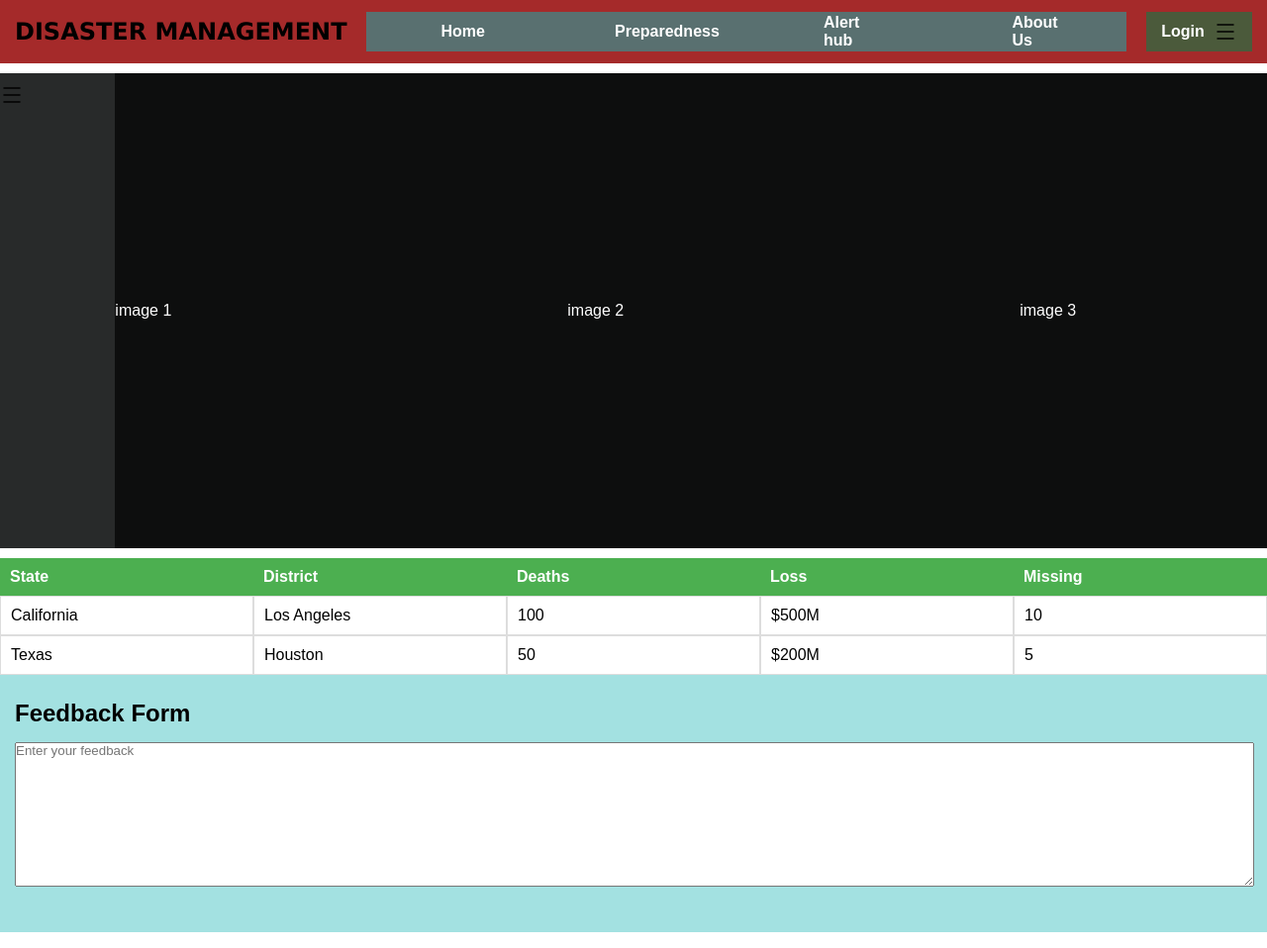
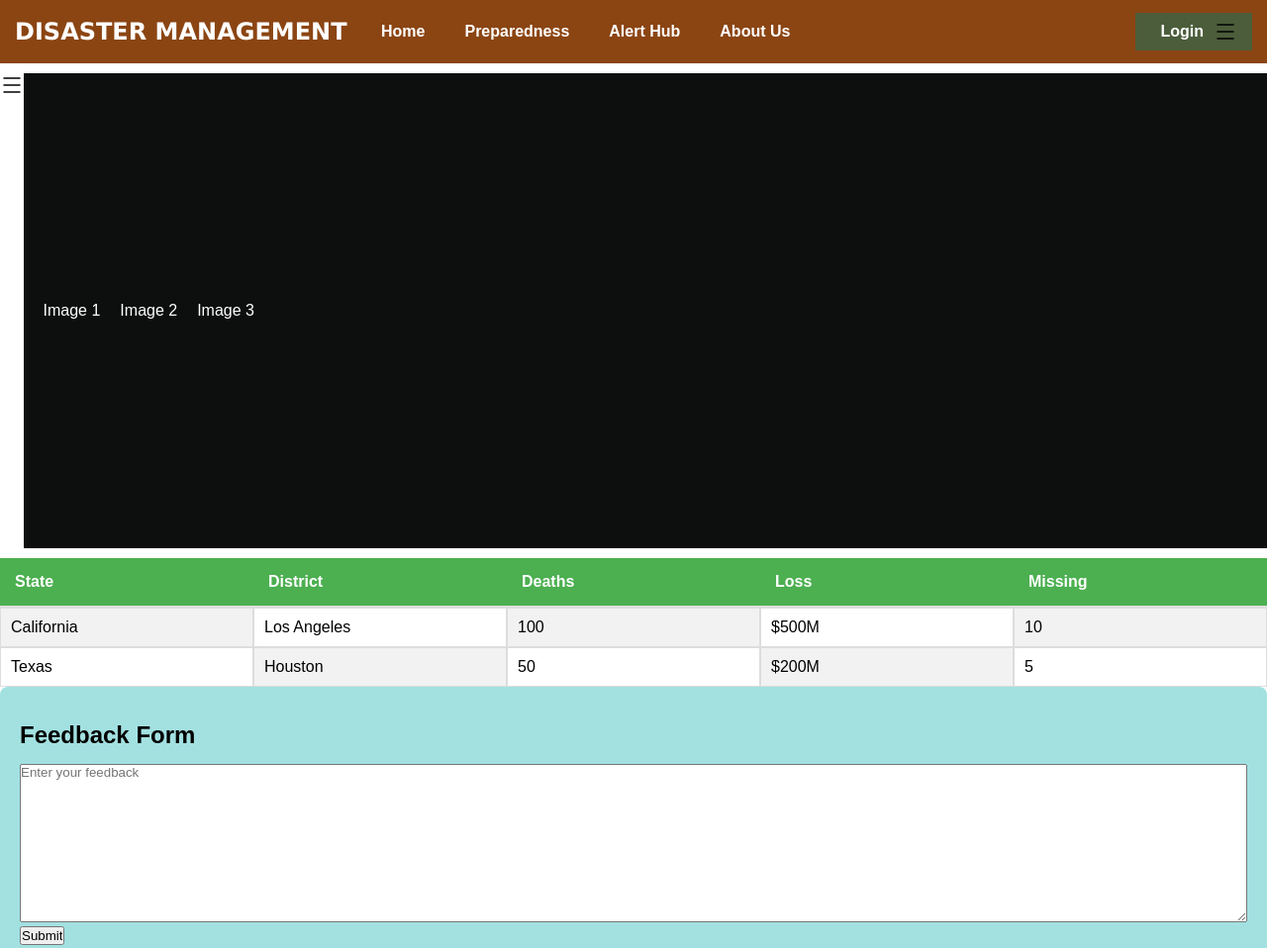
Before and after one commit to Ravjot-Singh/sih-practice, a plain HTML site: page index.html in a window 1280 px wide. Shown: the top 958 px of the page at 99% size. Drawn offline with Linux system fonts and the light colour scheme.

Commit message:
change in colour scheme

```diff
--- a/index.html
+++ b/index.html
@@ -5,66 +5,49 @@
     <meta charset="UTF-8">
     <meta name="viewport" content="width=device-width, initial-scale=1.0">
     <link rel="stylesheet" href="style.css">
-    <title>Document</title>
+    <title>Disaster Management</title>
 </head>
 
 <body>
 
-
-
-    <div class="nav-bar">
-
+    <header class="nav-bar">
         <h2>DISASTER MANAGEMENT</h2>
-
-        <div class="nav-content">
-
+        <nav class="nav-content">
             <a href="#home">Home</a>
             <a href="#Preparedness">Preparedness</a>
-            <a href="#Alert hub">Alert hub</a>
+            <a href="#Alert hub">Alert Hub</a>
             <a href="#About Us">About Us</a>
+        </nav>
+        <div class="login">
+            <a href="#login">Login</a>
+            <img class="ham" src="hamburger.svg" alt="Menu">
+        </div>
+    </header>
 
-        </div>
-
-        <div class="login">
-
-            <a href="#login">Login</a>
-            <img class="ham" src="hamburger.svg" alt="">
-
-        </div>
-    </div>
-
-    <div class="social-media-content">
-
+    <main class="social-media-content">
         <div class="resources">
-
-            <img align="right" src="cross.svg" alt="" class=" res-cross">
-            <p>resources</p>
-
+            <img src="cross.svg" alt="Close" class="res-cross" align="right">
+            <p>Resources</p>
         </div>
 
         <div class="res-button">
-            <img src="hamburger.svg" alt="" class="res-ham">
+            <img src="hamburger.svg" alt="Menu" class="res-ham">
         </div>
 
         <div class="dashboard">
-
-            <img class="exit" align="right" ; src="cross.svg" alt="">
-
+            <img class="exit" src="cross.svg" alt="Close" align="right">
             <p>Videos</p>
             <p>History</p>
-
         </div>
 
+        <div class="images">
+            <p>Image 1</p>
+            <p>Image 2</p>
+            <p>Image 3</p>
+        </div>
+    </main>
 
-        <div class="images">
-            <p>image 1</p>
-            <p>image 2</p>
-            <p>image 3</p>
-
-        </div>
-    </div>
-
-    <div class="table">
+    <div class="grid-table">
         <div class="header">State</div>
         <div class="header">District</div>
         <div class="header">Deaths</div>
@@ -86,15 +69,14 @@
         <!-- Add more rows as needed -->
     </div>
 
+
     <div class="feedback">
-        <form class="feedbackform">
+        <form class="feedbackform" action="#" method="post">
             <h2>Feedback Form</h2>
-
             <textarea id="message" placeholder="Enter your feedback" required></textarea>
+            <button type="submit">Submit</button>
         </form>
     </div>
-
-
 
     <script type="module" src="styles.js"></script>
 </body>
--- a/style.css
+++ b/style.css
@@ -1,176 +1,154 @@
-*{
+* {
     margin: 0;
     padding: 0;
+    box-sizing: border-box; /* Include padding and border in element's total width and height */
     overflow-x: hidden;
-    font-family: Arial, sans-serif;
+    font-family: 'Arial', sans-serif;
 }
 
-.container{
+.container {
     width: 100vw;
     height: 100vh;
-    background-color: black;
-
+    background-color: #f8f9fa; /* Light gray background for a softer look */
 }
 
-
-.nav-bar{
+.nav-bar {
     height: 8vh;
-    background-color: brown;
+    background-color: #8B4513; /* SaddleBrown for a professional look */
     display: flex;
     justify-content: space-between;
     align-items: center;
     padding: 0 15px;
 }
 
-.nav-bar h2{
-    font-family: 'Lucida Sans', 'Lucida Sans Regular', 'Lucida Grande', 'Lucida Sans Unicode', Geneva, Verdana, sans-serif;
+.nav-bar h2 {
+    font-family: 'Lucida Sans', sans-serif;
     font-weight: bold;
+    color: #fff; /* White for contrast */
 }
 
-.nav-content{
-    width: 60vw;
-    height: 5vh;
-    background-color: rgb(89, 112, 112);
+.nav-content {
     display: flex;
-    justify-content: space-between;
     align-items: center;
+    width: 60vw; /* Maintain width */
 }
 
-.nav-content a{
-    padding: 0 75px;
-    color: white;
+.nav-content a {
+    padding: 10px 20px; /* Reduced padding for a neater look */
+    color: #fff;
     text-decoration: none;
     font-weight: bold;
+    transition: background-color 0.3s; /* Smooth background color transition */
 }
 
-.nav-content a:hover{
-    font-size: 17px;
-    font-weight: bolder;
-    cursor: pointer;
+.nav-content a:hover {
+    background-color: rgba(255, 255, 255, 0.2); /* Subtle hover effect */
+    border-radius: 5px; /* Rounded corners */
 }
 
-.login{
-    width: 6vw;
-    height: 5vh;
-    background-color: rgb(75, 90, 59);
+.login {
     display: flex;
     align-items: center;
     justify-content: space-between;
+    background-color: #4B5D3A; /* Dark green for a calming effect */
     padding: 0 15px;
-
 }
 
-.ham:hover{
-    cursor: pointer;
-    width: 27px;
+.login a {
+    color: #fff;
+    text-decoration: none;
+    font-weight: bold;
+    margin: 10px;
 }
 
-.login a{
-    color: white;
-    text-decoration: none;
-    font-weight: bold;
+.social-media-content {
+    display: flex;
+    height: 60vh;
+    margin: 10px 0;
 }
 
-.social-media-content{
-    display: flex;
-    height: 60vh;
-    margin :  10px 0;
-}
-
-.dashboard{
+.dashboard {
     width: 10vw;
     height: 30vh;
-    background-color: rgb(151, 41, 41);
-    margin: 10px 0 ;
+    background-color: #9B2232; /* Dark red for visibility */
+    margin: 10px 0;
     position: absolute;
     text-align: center;
     left: 120%;
-    transition: all 1s ease-in-out;
+    transition: all 0.3s ease-in-out; /* Faster transition */
     z-index: 1;
-
 }
 
-.exit:hover{
-    cursor: pointer;
-    width: 27px;
-}
-
-.res-cross:hover{
-    cursor: pointer;
-    width: 27px;
-}
-
-.dashboard p{
-    margin: 30px;
-}
-
-.resources{
+.resources {
     width: 10vw;
     height: 30vh;
-    background-color: rgb(177, 39, 39);
+    background-color: #B13939; /* Softer red */
     text-align: center;
-    font-family: 'Franklin Gothic Medium', 'Arial Narrow', Arial, sans-serif;
+    font-family: 'Franklin Gothic Medium', sans-serif;
     position: absolute;
     z-index: 1;
     left: -100%;
-    transition: all 1s ease-in-out;
+    transition: all 0.3s ease-in-out; /* Faster transition */
     margin-top: 10px;
 }
 
-.res-button{
-    width: 10vw;
-    background-color: rgb(40, 42, 42);
-}
-
-.res-ham{
-    padding:  10px 0;
-}
-
-.res-ham:hover{
-    width: 27px;
-    cursor: pointer;
-}
-
-.images{
+.images {
     width: 100vw;
     display: flex;
     color: white;
     align-items: center;
-    gap: 400px;
-    background-color: rgb(13, 14, 14);
+    gap: 20px; /* Reduced gap for better alignment */
+    background-color: #0D0E0E;
+    padding: 20px; /* Added padding for aesthetics */
 }
 
-.table {
+.grid-table {
     display: grid;
-    grid-template-columns: repeat(5, 1fr);
-    width: 100%;
+    grid-template-columns: repeat(5, 1fr); /* 5 equal columns */
+    width: 100%; /* Full width */
     border-collapse: collapse;
 }
 
 .header {
-    background-color: #4CAF50;
-    color: white;
+    background-color: #4CAF50; /* Header background color */
+    color: white; /* Text color */
+    padding: 15px;
+    text-align: left;
+    font-weight: bold;
+    border-bottom: 2px solid #ddd; /* Bottom border for separation */
+}
+
+.row {
+    border: 1px solid #ddd; /* Border for rows */
     padding: 10px;
     text-align: left;
-    font-weight: bold;
 }
+
+.row:nth-child(even) {
+    background-color: #f2f2f2; /* Zebra striping for even rows */
+}
+
+.row:hover {
+    background-color: #e0e0e0; /* Highlight on hover */
+}
+
 
 .row {
     border: 1px solid #ddd;
     padding: 10px;
 }
 
-.feedbackform{
-    background-color: rgb(163, 225, 225);
-    padding: 10px 15px ;
-    height: 30vh;
+.feedbackform {
+    background-color: #A3E1E1; /* Softer cyan */
+    padding: 20px; /* Increased padding */
+    border-radius: 8px; /* Rounded corners */
 }
 
-.feedbackform h2{
+.feedbackform h2 {
     padding: 15px 0;
 }
 
-#message{
+#message {
     width: 100%;
-    height: 60%;
+    height: 20vh;
 }
```
